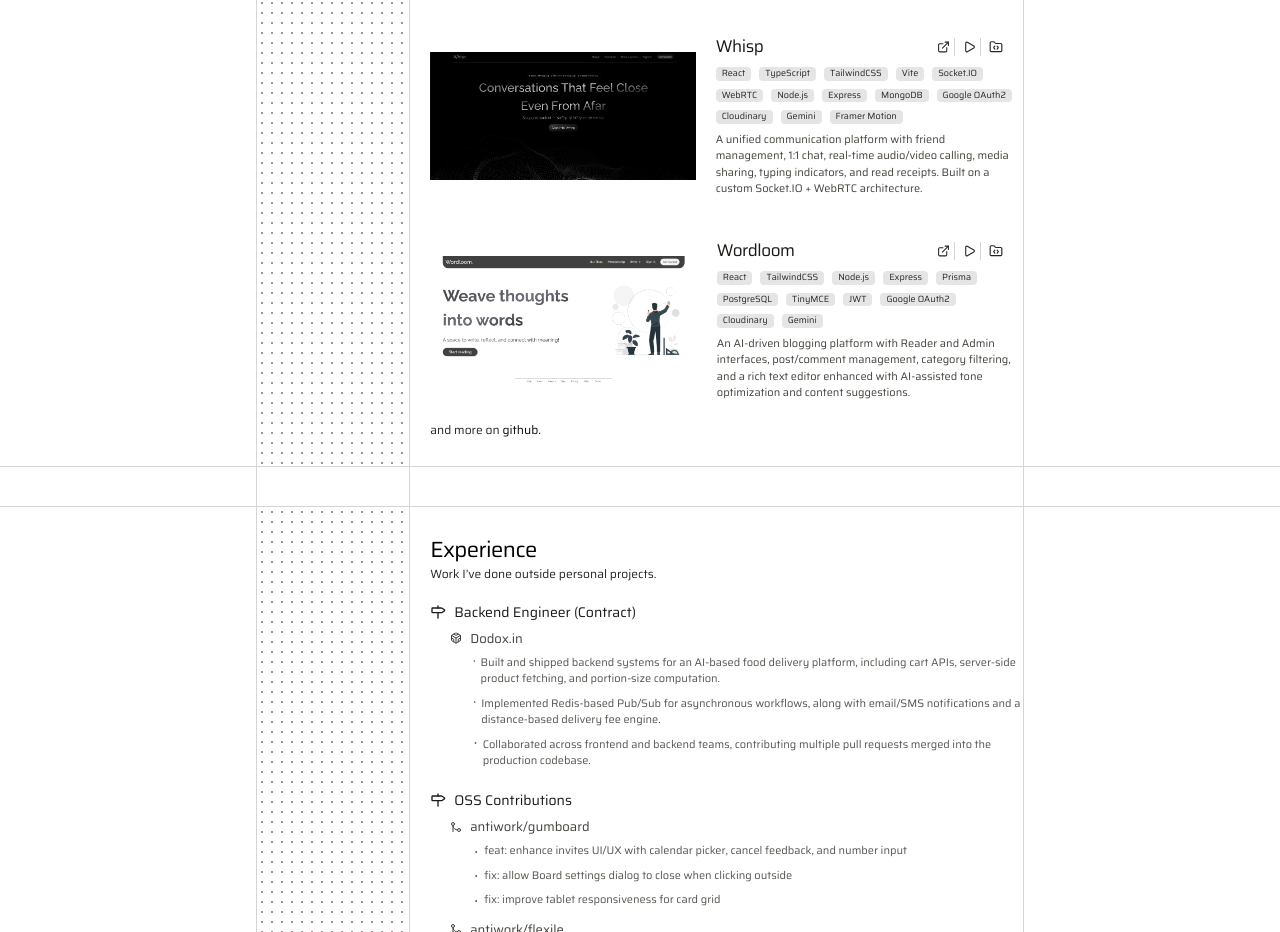
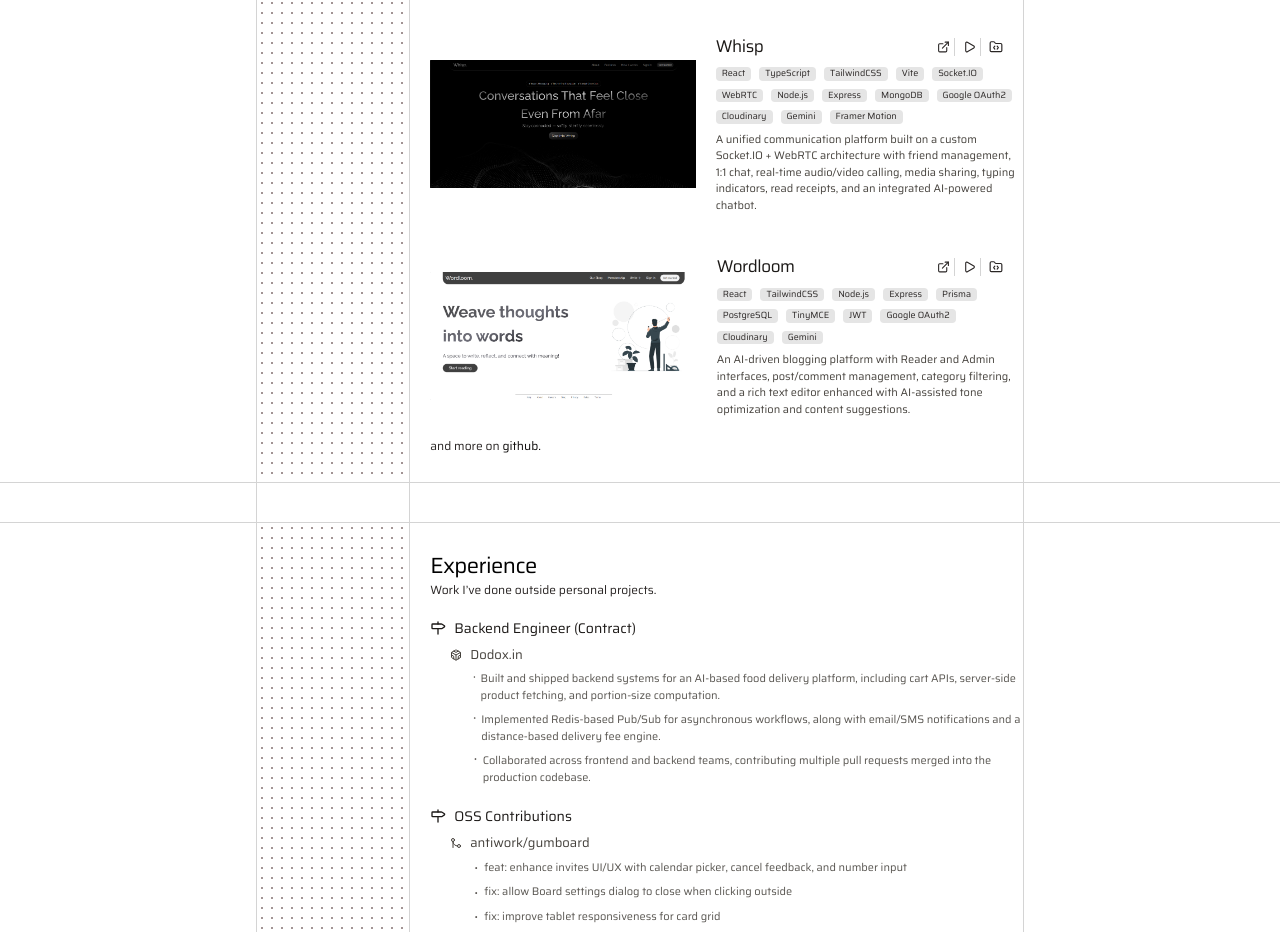
Before and after one commit to amriteshx1/portfolio, a Next.js app: page / in a window 1280 px wide. Shown: the part 1220-2152 px from the top of the page. Built offline with nearby package versions, Linux system fonts and the light colour scheme.

Commit message:
updated whisp's intro

```diff
--- a/src/app/page.tsx
+++ b/src/app/page.tsx
@@ -242,7 +242,7 @@
                     <p className="dark:bg-neutral-900 bg-neutral-200 dark:text-stone-400 text-stone-800 px-1.5 py-[0.2] rounded-sm">Gemini</p>
                     <p className="dark:bg-neutral-900 bg-neutral-200 dark:text-stone-400 text-stone-800 px-1.5 py-[0.2] rounded-sm">Framer Motion</p>
                   </div>
-                  <p className="md:text-[11px] text-[10px] mt-2 text-stone-700 dark:text-stone-400">A unified communication platform with friend management, 1:1 chat, real-time audio/video calling, media sharing, typing indicators, and read receipts. Built on a custom Socket.IO + WebRTC architecture.</p>
+                  <p className="md:text-[11px] text-[10px] mt-2 text-stone-700 dark:text-stone-400">A unified communication platform built on a custom Socket.IO + WebRTC architecture with friend management, 1:1 chat, real-time audio/video calling, media sharing, typing indicators, read receipts, and an integrated AI-powered chatbot.</p>
                 </div>
               </div>
 
```
